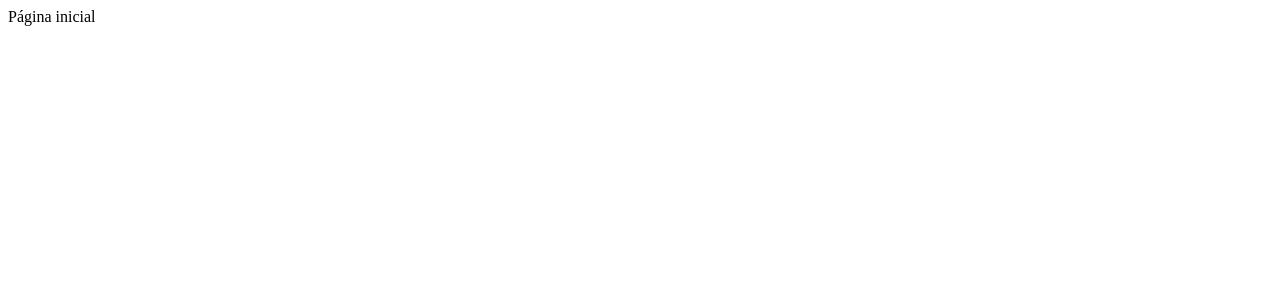
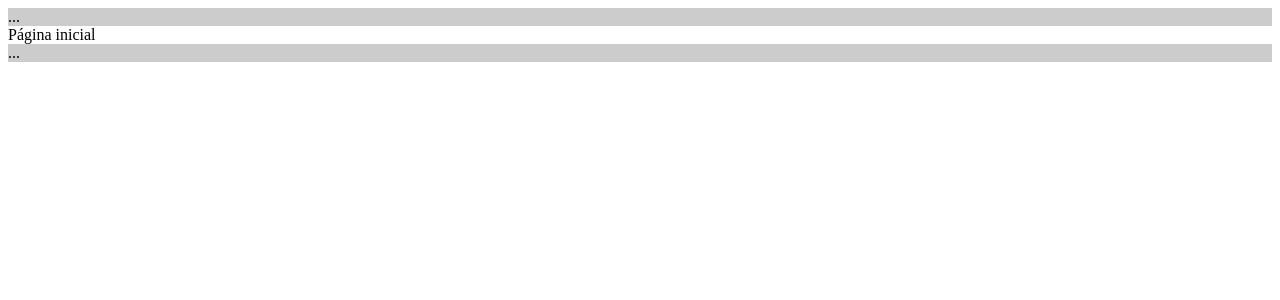
Before and after one commit to Thayna00/Olx-clone, a React (Create React App) app: page / in a window 1280 px wide. Shown: the top 300 px of the page. Built offline with nearby package versions, Linux system fonts and the light colour scheme.

Commit message:
Estruturando Template

```diff
--- a/package.json
+++ b/package.json
@@ -12,6 +12,7 @@
     "react-router-dom": "^5.3.4",
     "react-scripts": "5.0.1",
     "redux": "^4.2.1",
+    "styled-components": "^6.0.0-rc.6",
     "web-vitals": "^2.1.4"
   },
   "scripts": {
--- a/src/App.js
+++ b/src/App.js
@@ -1,13 +1,23 @@
 import React from 'react';
 import {connect} from 'react-redux';
 import { BrowserRouter } from 'react-router-dom';
+
+import { Template } from './components/MainComponents'
+import Header from './components/partials/Header';
+import Footer from "./components/partials/Footer";
 
 import RoutesFunc from "./Routes";
 
 const Page = (props) =>{
   return (
     <BrowserRouter>
-      <RoutesFunc/>
+      <Template>
+        <Header/>
+
+        <RoutesFunc/>
+
+        <Footer/>
+      </Template>
     </BrowserRouter>
   );
 }
--- /dev/null
+++ b/src/components/MainComponents.js
@@ -0,0 +1,9 @@
+import styled  from "styled-components";
+
+export const Template = styled.div``;
+
+export const PageContainer = styled.div``;
+
+export const PageTitle = styled.h1``;
+
+export const PageBody = styled.div``;
--- /dev/null
+++ b/src/components/partials/Footer/index.js
@@ -0,0 +1,12 @@
+import React from 'react';
+import FooterArea  from './styled';
+
+const Footer = () => {
+    return (
+        <FooterArea>
+            ...
+        </FooterArea>
+    );
+}
+
+export default Footer;
--- /dev/null
+++ b/src/components/partials/Footer/styled.js
@@ -0,0 +1,8 @@
+import styled  from "styled-components";
+
+ const FooterArea = styled.div`
+    heigth:300px;
+    background-color:#CCC;
+`;
+
+export default FooterArea;
--- /dev/null
+++ b/src/components/partials/Header/index.js
@@ -0,0 +1,12 @@
+import React from 'react';
+import  HeaderArea  from './styled';
+
+const Header = () => {
+    return (
+        <HeaderArea>
+            ...
+        </HeaderArea>
+    );
+}
+
+export default Header;
--- /dev/null
+++ b/src/components/partials/Header/styled.js
@@ -0,0 +1,7 @@
+import styled  from "styled-components";
+
+const HeaderArea = styled.div`
+    heigth:300px;
+    background-color:#CCC;
+`;
+export default HeaderArea;
```
Also changed, not shown: 1 other file (tests, documents, lock files or other folders).
